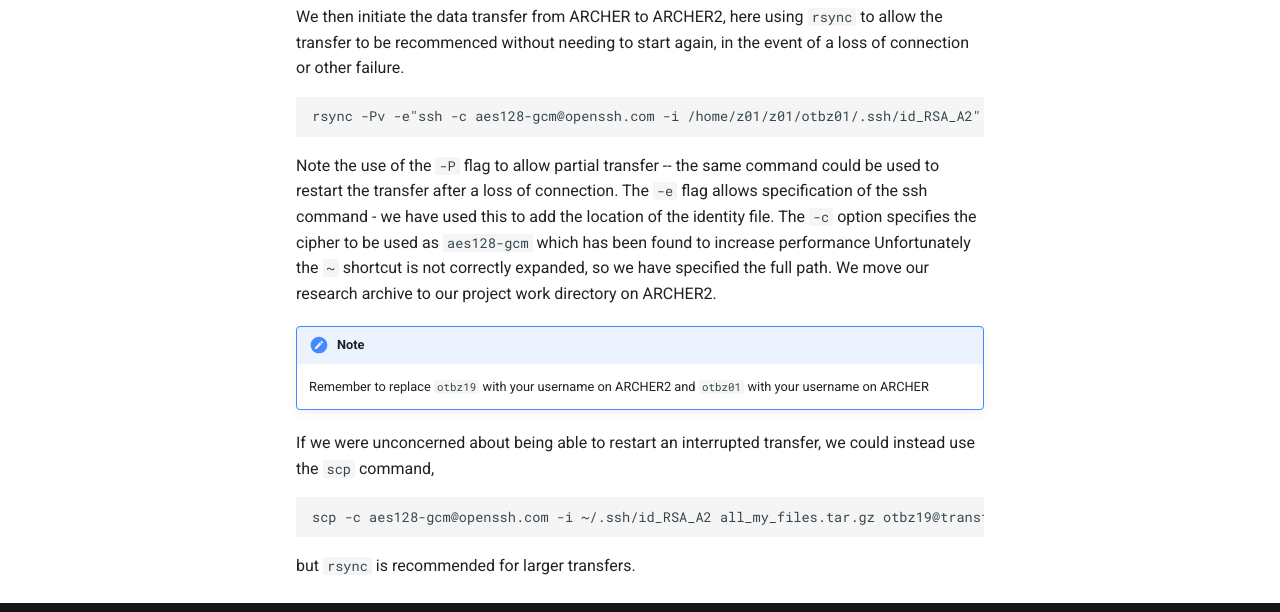
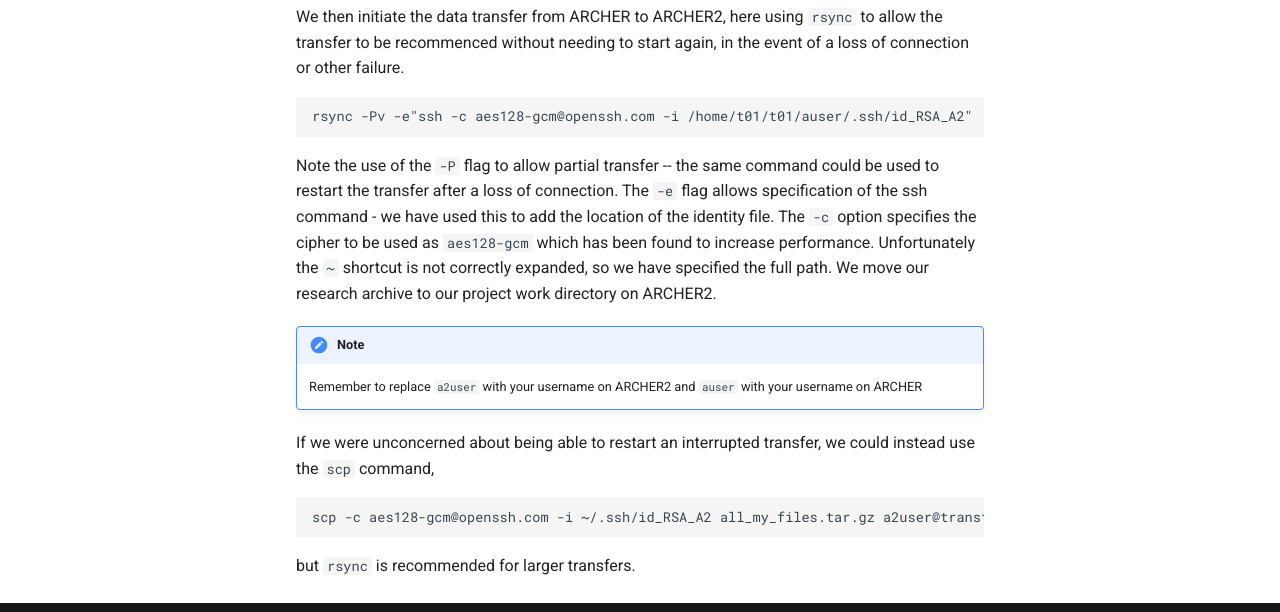
Before and after one commit to ARCHER2-HPC/archer2-docs, an MkDocs documentation site: the page built from docs/archer-migration/data-migration.md, in a window 1280 px wide and 900 px high, scrolled down 1007 px. Shown: the part 233-845 px from the top of the window. Built offline with MkDocs 1.6.1 and Material for MkDocs 9.7.7, drawn with Linux system fonts in a browser that asks for light colours; comment, search, counter and statistics services are not loaded; some of the changed text lies outside the part shown.

Commit message:
Updates usernames

```diff
--- a/docs/archer-migration/data-migration.md
+++ b/docs/archer-migration/data-migration.md
@@ -19,10 +19,10 @@
 the following
     command:
 
-    ssh-keygen -b 4096 -C "otbz01@archer -> otbz19@archer2" -f ~/.ssh/id_RSA_A2
+    ssh-keygen -b 4096 -C "auser@archer -> a2user@archer2" -f ~/.ssh/id_RSA_A2
 
 This generates a new 4096 bit RSA SSH key with the comment
-`otbz01@archer -> otbz19archer2`, and stores the private key in the file
+`auser@archer -> a2userarcher2`, and stores the private key in the file
 `~/.ssh/id_RSA_A2`, and the public key in a corresponding `.pub` file.
 During key generation process we are asked to enter a passphrase. SSH
 keys should *always* be passphrase protected, but this is especially
@@ -51,30 +51,29 @@
 
     module load openssh
 
-
 We then initiate the data transfer from ARCHER to ARCHER2, here using
 `rsync` to allow the transfer to be recommenced without needing to start
 again, in the event of a loss of connection or other failure.
 
-    rsync -Pv -e"ssh -c aes128-gcm@openssh.com -i /home/z01/z01/otbz01/.ssh/id_RSA_A2" ./all_my_files.tar.gz otbz19@transfer.dyn.archer2.ac.uk:/work/z19/z19/otbz19/
+    rsync -Pv -e"ssh -c aes128-gcm@openssh.com -i /home/t01/t01/auser/.ssh/id_RSA_A2" ./all_my_files.tar.gz a2user@transfer.dyn.archer2.ac.uk:/work/t01/t01/a2user
 
 Note the use of the `-P` flag to allow partial transfer -- the same
 command could be used to restart the transfer after a loss of
 connection. The `-e` flag allows specification of the ssh command - we
 have used this to add the location of the identity file.
-The `-c` option specifies the cipher to be used as `aes128-gcm` which has been found to increase performance
+The `-c` option specifies the cipher to be used as `aes128-gcm` which has been found to increase performance.
 Unfortunately
 the `~` shortcut is not correctly expanded, so we have specified the
 full path. We move our research archive to our project work directory on
 ARCHER2.
 
 !!! note
-    Remember to replace `otbz19` with your username on ARCHER2 and `otbz01`
+    Remember to replace `a2user` with your username on ARCHER2 and `auser`
     with your username on ARCHER
 
 If we were unconcerned about being able to restart an interrupted
 transfer, we could instead use the `scp` command,
 
-    scp -c aes128-gcm@openssh.com -i ~/.ssh/id_RSA_A2 all_my_files.tar.gz otbz19@transfer.dyn.archer2.ac.uk:/work/z19/z19/otbz19/
+    scp -c aes128-gcm@openssh.com -i ~/.ssh/id_RSA_A2 all_my_files.tar.gz a2user@transfer.dyn.archer2.ac.uk:/work/t01/t01/a2user/
 
 but `rsync` is recommended for larger transfers.
```
